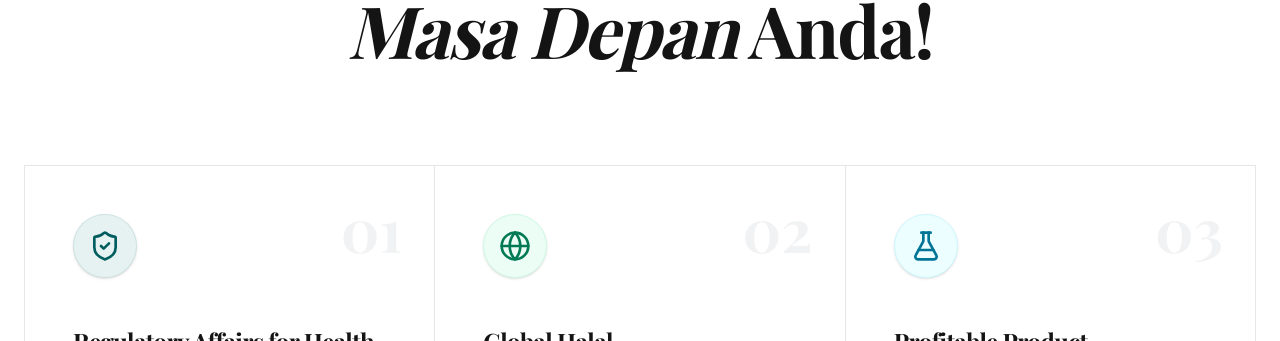
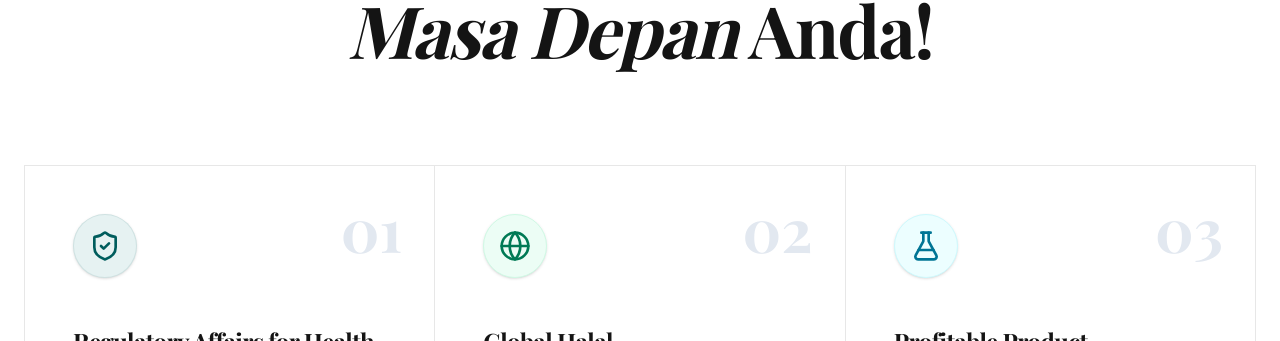
Before and after one commit to me-yeatz/WS_Landing-Page, a React (Vite) app: page / in a window 1280 px wide. Shown: the part 5750-6091 px from the top of the page. Built offline with nearby package versions, Linux system fonts and the light colour scheme; a web font is replaced by a local one.

Commit message:
Standardize index numbers in course and registration sections to static dark grey.

```diff
--- a/src/App.tsx
+++ b/src/App.tsx
@@ -371,7 +371,7 @@ export default function App() {
                 transition={{ duration: 0.8, delay: index * 0.1 }}
                 className="flex flex-col p-12 border-r border-b border-line hover:bg-paper transition-all group relative overflow-hidden"
               >
-                <div className="absolute top-0 right-0 p-8 opacity-5 group-hover:opacity-10 transition-opacity">
+                <div className="absolute top-0 right-0 p-8 text-slate-200 pointer-events-none">
                   <span className="text-6xl font-serif font-bold">0{index + 1}</span>
                 </div>
 
@@ -514,7 +514,7 @@ export default function App() {
                 }
               ].map((step, i) => (
                 <div key={i} className="flex flex-row gap-4 sm:gap-14 items-start group">
-                  <span className="text-5xl sm:text-[8rem] font-serif font-bold text-slate-100/50 leading-none sm:-mt-4 transition-colors duration-500 group-hover:text-brand/10 w-14 sm:w-32 shrink-0">
+                  <span className="text-5xl sm:text-[8rem] font-serif font-bold text-slate-200 leading-none sm:-mt-4 w-14 sm:w-32 shrink-0">
                     {step.num}
                   </span>
                   <div className="flex-1 max-w-lg pt-1 sm:pt-2">
```
